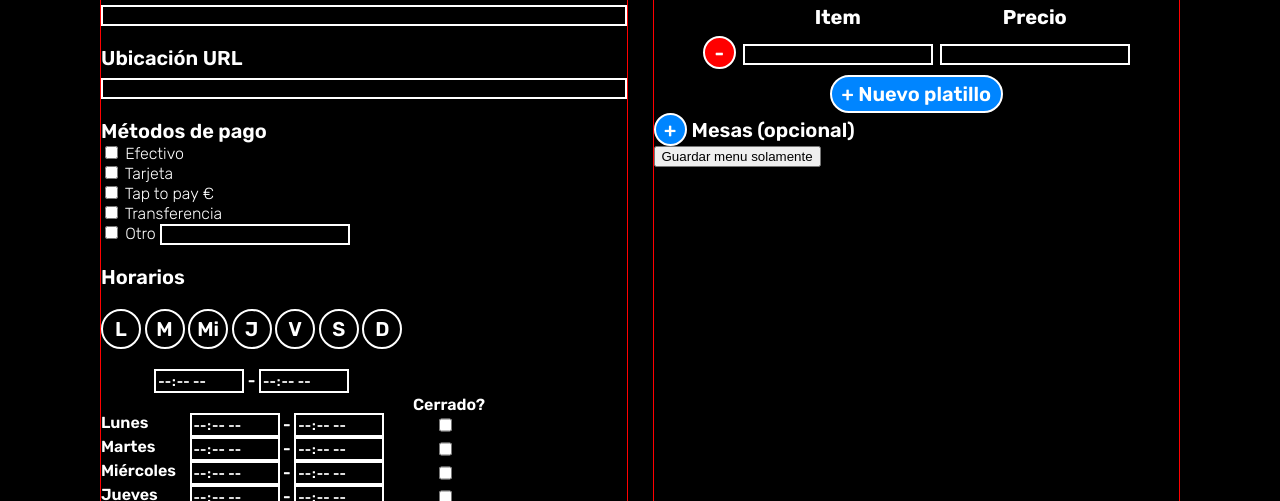
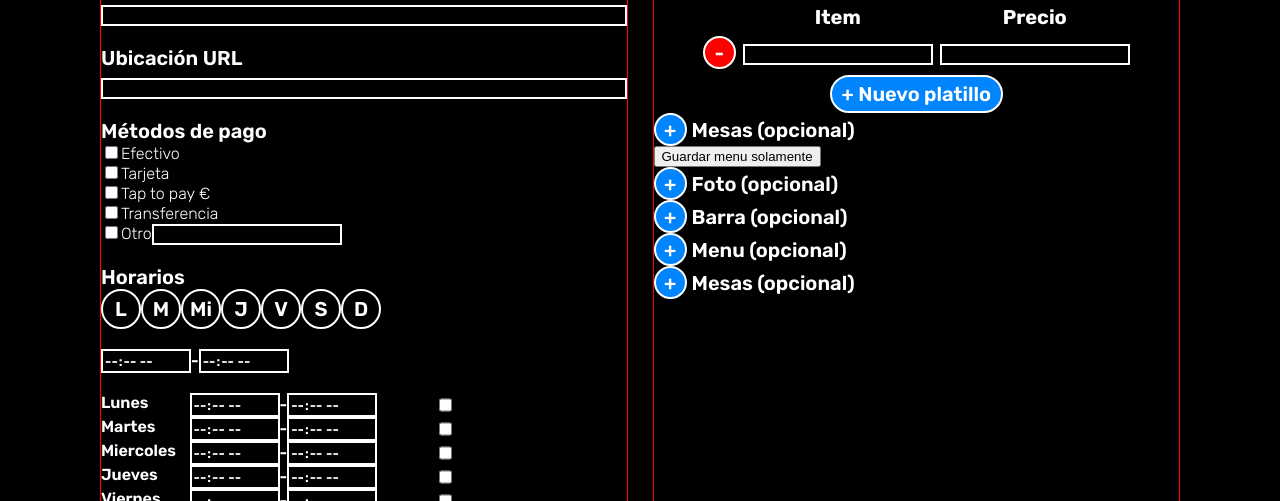
Before and after one commit to rafaelencinasr/fugaporundogo, a website built with webpack: page dist/index.html in a window 1280 px wide. Shown: the part 299-800 px from the top of the page. Built offline with nearby package versions, Linux system fonts and the light colour scheme; some packages are replaced by stand-ins of ours; no server answers; the database is empty.

Commit message:
Started replacing right section with JS components, added webpack debugging info for browser console

```diff
--- a/src/components/horariosGeneral.js
+++ b/src/components/horariosGeneral.js
@@ -14,12 +14,12 @@ function horariosGeneral(){
     })
 
     inputAbierto.type = 'time';
-    inputAbierto.name = 'horarioAbierto';
-    inputAbierto.id = 'horarioAbierto';
+    inputAbierto.name = 'horaAbierto';
+    inputAbierto.id = 'horaAbierto';
 
     inputCerrado.type = 'time';
-    inputCerrado.name = 'horarioCerrado';
-    inputCerrado.id = 'horarioCerrado';
+    inputCerrado.name = 'horaCerrado';
+    inputCerrado.id = 'horaCerrado';
 
     horarioGeneralContainer.append(inputAbierto, '-', inputCerrado);
 
--- /dev/null
+++ b/src/components/seccionOpcional.js
@@ -0,0 +1,38 @@
+function seccionOpcional(id){
+    let seccionOpcional = document.createElement('div');
+    let optionalSectionHeader = document.createElement('div');
+    let optionalContent = document.createElement('div');
+    let addSectionBtn = document.createElement('button');
+    let optionalSectionName = document.createElement('div');
+
+    seccionOpcional.classList.add('optional');
+    optionalSectionHeader.classList.add('optionalSectionHeader');
+
+    addSectionBtn.classList.add('addSectionBtn');
+    addSectionBtn.textContent = '+';
+    addSectionBtn.id = `optional${id}Btn`;
+
+    addSectionBtn.addEventListener('click', ()=>{
+        if(addSectionBtn.classList.contains('deleteOption')){
+            addSectionBtn.textContent = '+';
+            optionalContent.innerHTML = '';
+        } else{
+            addSectionBtn.textContent = '-';
+            optionalContent.innerHTML = 'Aqui va el contenido opcional'; //menuTable component, upload picture component, etc
+        }
+        addSectionBtn.classList.toggle("deleteOption");
+    })
+
+    optionalSectionName.textContent = id + ' (opcional)';
+
+    optionalSectionHeader.append(addSectionBtn, optionalSectionName);
+
+    optionalContent.id = `optional${id}`;
+
+    seccionOpcional.append(optionalSectionHeader, optionalContent);
+
+    return seccionOpcional;
+
+}
+
+export default seccionOpcional;
--- a/src/index.js
+++ b/src/index.js
@@ -8,6 +8,7 @@ import metodosPago from './components/metodosPago';
 import menuItem from './components/menuItem';
 import horariosContainer from './components/horariosContainer';
 import horariosIndividualesContainer from './components/horariosIndividualesContainer';
+import seccionOpcional from './components/seccionOpcional';
 
 
 
@@ -19,6 +20,14 @@ leftContainer.append(textInput({id: "ubicacionUrl", textContent: "Ubicación URL
 leftContainer.append(metodosPago());
 leftContainer.append(horariosContainer());
 leftContainer.append(horariosIndividualesContainer());
+
+const rightContainer = document.querySelector("#rightContainer2");
+let optionalArray = ['Foto', 'Barra', 'Menu', 'Mesas'];
+
+optionalArray.forEach((element)=>{
+  rightContainer.append(seccionOpcional(element));
+});
+
 
 
 
@@ -172,6 +181,7 @@ botonGuardar.addEventListener("click", async ()=>{
 
 let activeButtonsArray = [false, false, false, false, false, false, false]
 const horaAbierto = document.querySelector("#horaAbierto");
+
 const horaCerrado = document.querySelector("#horaCerrado");
 
 horaAbierto.addEventListener('change', ()=>{
--- a/src/style.css
+++ b/src/style.css
@@ -252,6 +252,7 @@ input[type="time"]{
 
 .deleteOption{
     background-color: red;
+    content: '-';
     &:hover{
         background-color: var(--hover-fancy-button);
     }
--- a/webpack.config.js
+++ b/webpack.config.js
@@ -6,6 +6,7 @@ module.exports = {
     filename: 'bundle.js',
     path: path.resolve(__dirname, 'dist'),
   },
+  mode: 'development',
   module: {
     rules: [
       {
```
Also changed, not shown: dist/bundle.js, dist/index.html, dist/node_modules_ws_browser_js.bundle.js (added).
